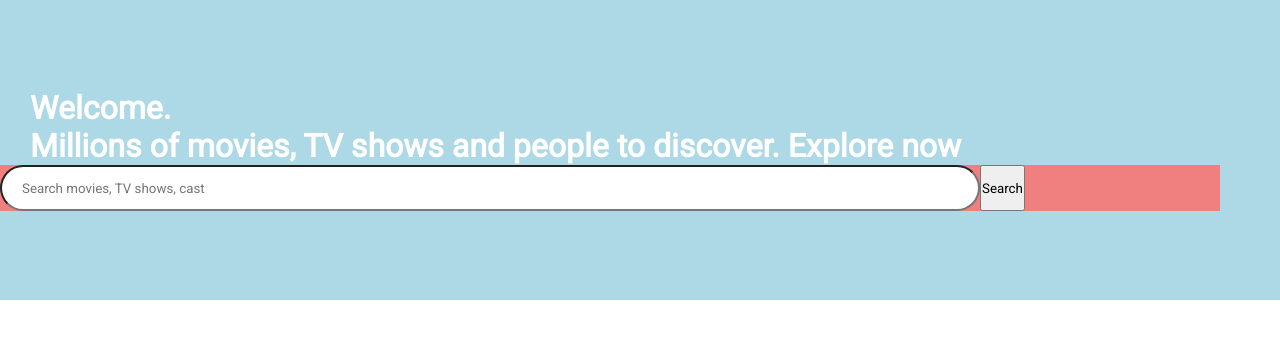
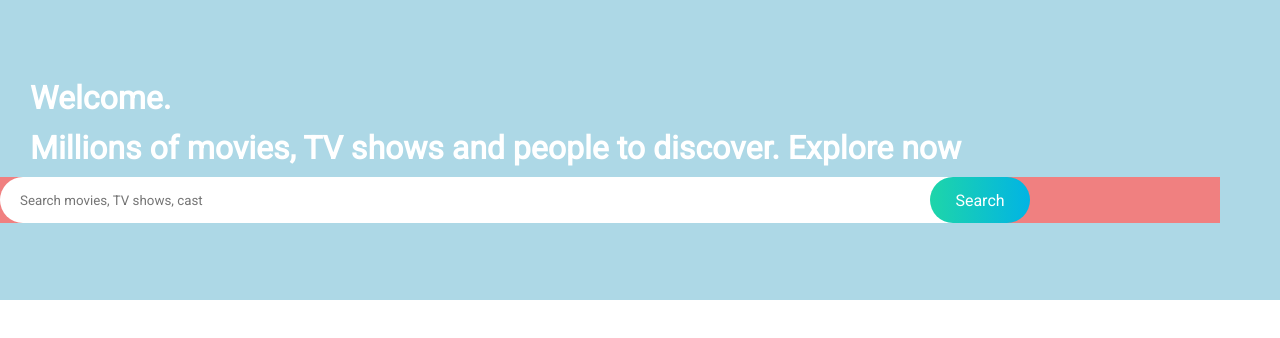
Before and after one commit to ekiankim92/tmdb_clone, a Next.js app: page / in a window 1280 px wide. Shown: the top 338 px of the page. Built offline with nearby package versions, Linux system fonts and the light colour scheme.

Commit message:
button gradient

```diff
--- a/src/components/unit/home/home.presenter.tsx
+++ b/src/components/unit/home/home.presenter.tsx
@@ -10,7 +10,7 @@ export default function HomeUI() {
         </S.Intro>
         <S.InputWrapper>
           <S.SearchInput placeholder="Search movies, TV shows, cast" />
-          <input type="button" value="Search" />
+          <S.SearchButton type="button" value="Search" />
         </S.InputWrapper>
       </S.IntroWrapper>
     </S.Wrapper>
--- a/src/components/unit/home/home.styles.ts
+++ b/src/components/unit/home/home.styles.ts
@@ -19,12 +19,13 @@ export const Title = styled.h1`
   color: #fff;
   font-size: 2em;
   padding-left: 30px;
+  padding: 2px 0px 10px 30px;
 `;
 
 export const Intro = styled.h2`
   color: #fff;
   font-size: 2em;
-  padding-left: 30px;
+  padding: 2px 0px 10px 30px;
 `;
 
 export const InputWrapper = styled.div`
@@ -39,4 +40,25 @@ export const SearchInput = styled.input`
   height: 46px;
   border-radius: 30px;
   padding: 10px 20px;
+  border: none;
+  :focus {
+    outline: none;
+    border: 1px solid rgba(30, 213, 169);
+  }
 `;
+
+export const SearchButton = styled.input`
+  width: 100px;
+  height: 46px;
+  border: none;
+  border-radius: 30px;
+  background: linear-gradient(to right, rgba(30, 213, 169), rgba(1, 180, 228));
+  color: #fff;
+  font-size: 16px;
+  position: relative;
+  right: 50px;
+  :hover {
+    cursor: pointer;
+    color: #000;
+  }
+`;
```
